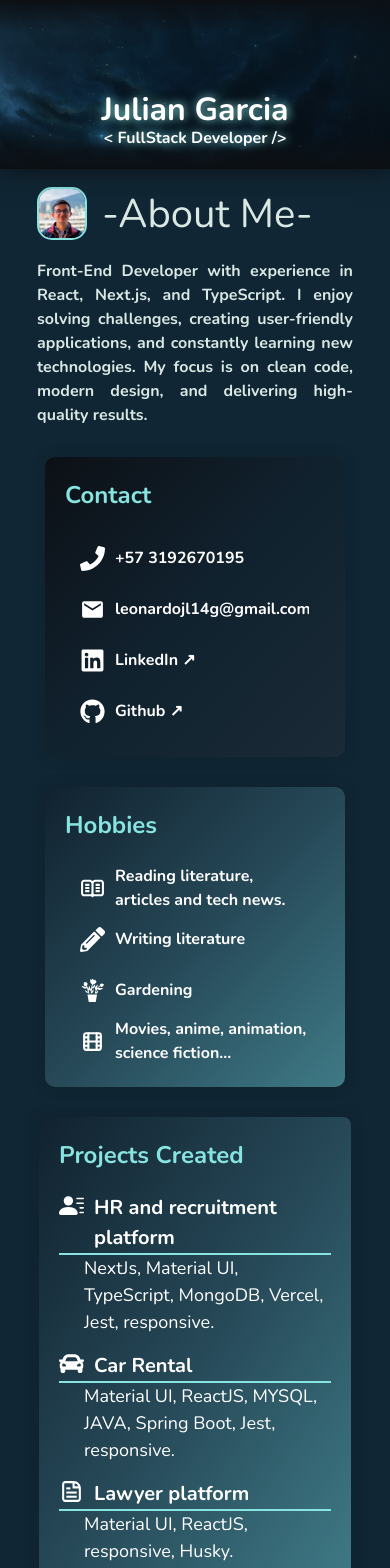
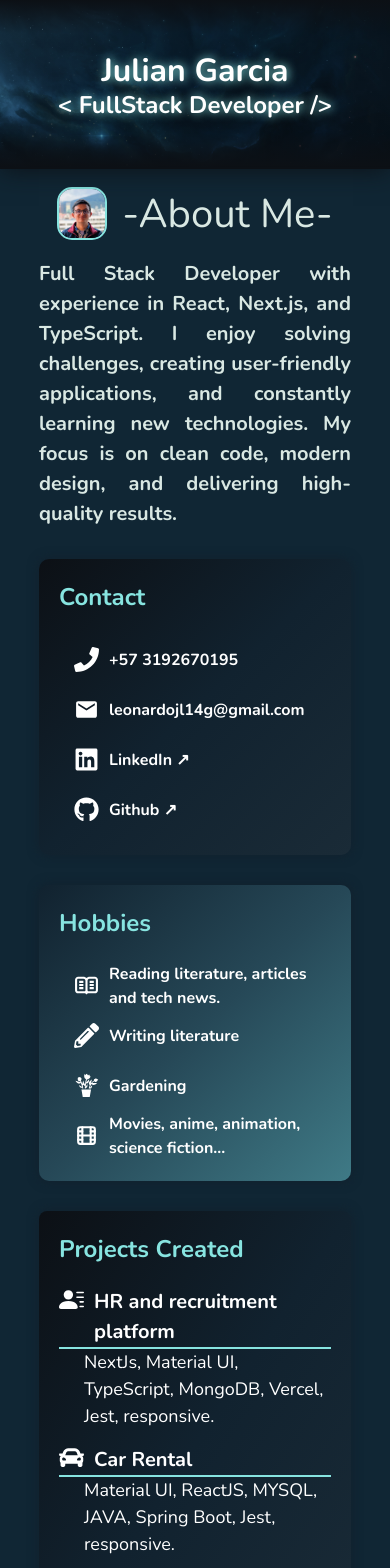
Before and after one commit to Julianleo14/julian.dev, a Next.js app in the folder portfolio/: page / in a window 390 px wide. Shown: the top 1568 px of the page. Built offline with nearby package versions, Linux system fonts and the light colour scheme.

Commit message:
Page Created

```diff
--- a/portfolio/src/app/components/card.module.css
+++ b/portfolio/src/app/components/card.module.css
@@ -1,32 +1,35 @@
 /*Projects Card*/
 .cardContainerWithDetails {
     display: flex;
-    width: auto;
-    max-width: 500px; /* Máximo ancho cuando crezca horizontalmente */
-    min-width: 300px; /* Mínimo ancho */
-    /*max-height: 500px; !* Límite máximo de altura *!*/
+    min-width: 350px;
+    max-width: 600px; /* Mínimo ancho */
+    max-height: 500px; /* Límite máximo de altura */
     overflow: hidden; /* Habilita el scroll si el contenido excede */
     box-shadow: 0px 0px 10px 2px #11222F;
     border-radius: 8px;
     padding: 20px;
     margin-top: 20px;
 }
-.cardContentWithDetails{
+
+.cardContentWithDetails {
     display: flex;
     flex-direction: column;
     gap: 20px;
 }
-.listWithDetails{
+
+.listWithDetails {
     display: flex;
     flex-direction: column;
     gap: 15px;
 }
-.listItemWithDetails{
+
+.listItemWithDetails {
     display: flex;
     flex-direction: column;
 
 }
-.listItemWithDetailsTitle{
+
+.listItemWithDetailsTitle {
     display: flex;
     gap: 10px;
     font-size: 20px;
@@ -35,7 +38,8 @@
     border-bottom: 2px double #87E4E0;
 
 }
-.details{
+
+.details {
     padding-left: 25px;
     font-size: 18px;
     color: white;
@@ -45,9 +49,7 @@
 
 /*Small Card*/
 .cardContainerSmall {
-    min-width: 300px;
-    max-width: 300px;
-    min-height: 300px;
+    width: 350px;
     border-radius: 10px;
     box-shadow: 0px 0px 10px 2px #11222F;
     color: white;
@@ -123,9 +125,8 @@
 /*Large Card*/
 .cardContainerLarge {
     display: flex;
-    width: auto;
-    max-width: 500px; /* Máximo ancho cuando crezca horizontalmente */
-    min-width: 300px; /* Mínimo ancho */
+    min-width: 350px;
+    max-width: 600px; /* Máximo ancho cuando crezca horizontalmente */
     max-height: 500px; /* Límite máximo de altura */
     overflow: hidden; /* Habilita el scroll si el contenido excede */
     box-shadow: 0px 0px 10px 2px #11222F;
@@ -166,12 +167,33 @@
 
 @media (max-width: 600px) {
     .cardContainerLarge {
-        max-width: 300px;
+        width: 100%;
         max-height: max-content;
+        max-width: 100%;
     }
 
-    .cardContentLarge {
+    .cardContainerSmall {
+        max-height: max-content;
         width: 100%;
+        max-width: 100%;
+
+    }
+
+    .cardContainerWithDetails {
+        max-height: max-content;
+
+        width: 100%;
+        min-width: auto;
+        max-width: 100%;
+
+    }
+
+    .cardContainerLarge {
+        max-height: max-content;
+
+        width: 100%;
+        max-width: 100%;
+        min-width: auto;
     }
 
     .listLarge {
--- a/portfolio/src/app/globals.css
+++ b/portfolio/src/app/globals.css
@@ -39,7 +39,7 @@ header {
 main {
     flex-grow: 1;
     display: flex;
-    justify-content: center;
+
 }
 
 footer {
--- a/portfolio/src/app/header.module.css
+++ b/portfolio/src/app/header.module.css
@@ -85,154 +85,13 @@
     text-shadow: #87E4E0 1px 0 10px;
 }
 
-.header_profilePic {
-    width: 35%;
-    max-width: 210px;
-
-}
-
 .header_title h1 {
-    font-size: 3rem;
+    font-size: 2rem;
     font-weight: bold;
     line-height: 1;
 }
 
 .header_title h2 {
-
     font-size: 1.5rem;
     font-weight: bold;
 }
-
-.hamburgerContainer {
-    position: absolute;
-    top: 0;
-    right: 0;
-    width: 45%;
-    height: 100vh;
-}
-
-.hamburgerMenu {
-    position: absolute;
-    top: 2%;
-    right: 2%;
-}
-
-.hamburgerMenuModal {
-    font-size: 1rem;
-    display: none;
-    background-color: #000000;
-    height: 100%;
-    color: white;
-    border-radius: 5px;
-}
-
-.hamburgerMenuModal ul {
-    height: 40%;
-    display: flex;
-    flex-direction: column;
-    justify-content: space-around;
-    align-items: flex-start;
-    padding: 30% 0% 0% 10%;
-}
-
-.hamburgerMenuModal li {
-    transition: transform 0.3s ease-in-out;
-    display: flex;
-    align-items: center;
-    width: 80%;
-    height: 50px;
-    padding-left: 10px;
-
-}
-
-.hamburgerMenuModal li:hover {
-    text-decoration-thickness: 3px;
-    transform: scale(1.2);
-    cursor: pointer;
-    background-color: #051323;
-    border-radius: 5px;
-
-}
-
-/*MenuIcon*/
-.menuIcon {
-    --s: 30px; /* control the size */
-    --c: white; /* the color */
-    width: var(--s);
-    height: calc(var(--s) * 0.80);
-    border: none;
-    padding: 0;
-    border-inline: calc(var(--s) / 2) solid #0000;
-    box-sizing: content-box;
-    --_g1: linear-gradient(var(--c) 20%, #0000 0 80%, var(--c) 0) no-repeat content-box border-box;
-    --_g2: radial-gradient(circle closest-side at 50% 12.5%, var(--c) 95%, #0000) repeat-y content-box border-box;
-    background: var(--_g2) left var(--_p, 0px) top,
-    var(--_g1) left calc(var(--s) / 10 + var(--_p, 0px)) top,
-    var(--_g2) right var(--_p, 0px) top,
-    var(--_g1) right calc(var(--s) / 10 + var(--_p, 0px)) top;
-    background-size: 20% 80%,
-    40% 100%;
-    position: relative;
-    clip-path: inset(0 25%);
-    cursor: pointer;
-    transition: background-position 0.6s,
-    clip-path 0.6s;
-    -webkit-appearance: none;
-    -moz-appearance: none;
-    appearance: none;
-    display: none;
-}
-
-.menuIcon:before, .menuIcon:after {
-    content: "";
-    position: absolute;
-    border-radius: var(--s);
-    inset: 40% 0;
-    background: var(--c);
-    transition: transform .3s calc(.3s - var(--_s, .3s));
-}
-
-.menuIcon:checked {
-    clip-path: inset(0);
-    --_p: calc(-1 * var(--s));
-    --_s: 0s;
-}
-
-.menuIcon:checked:before {
-    transform: rotate(45deg);
-}
-
-.menuIcon:checked:after {
-    transform: rotate(-45deg);
-}
-
-.menuIcon:focus-visible {
-    clip-path: none;
-    -webkit-mask: none;
-    border: none;
-    outline: 2px solid var(--c);
-    outline-offset: 5px;
-}
-
-@media (max-width: 700px) {
-    .menuIcon {
-        display: block;
-    }
-
-    .header_menu {
-        display: none;
-    }
-
-    .header_title {
-        margin-top: 10%;
-    }
-
-    .header_title h1 {
-        font-size: 2rem;
-    }
-
-    .header_title h2 {
-
-        font-size: 1rem;
-    }
-}
--- a/portfolio/src/app/header.tsx
+++ b/portfolio/src/app/header.tsx
@@ -7,7 +7,6 @@ export default function MyHeader() {
 
     return (
         <div className={headerStyles.header_container_home}>
-
             <div className={headerStyles.header_banner}>
                 <div className={headerStyles.header_title}>
                     <h1>Julian Garcia</h1>
--- a/portfolio/src/app/home.module.css
+++ b/portfolio/src/app/home.module.css
@@ -1,27 +1,27 @@
 .homeContainer{
     height: 100%;
+    width: 100%;
     display: flex;
     flex-direction: column;
     align-items: center;
-    justify-content: flex-start;
     gap: 10px;
 }
 /*About*/
 .homeAbout{
     color: #D9E8E3;
     border-radius: 10px;
-    width:90%;
+    width:80%;
     height: max-content;
     display: flex;
     flex-direction: column;
     align-items: center;
     gap: 15px;
     margin-top: 15px;
-
 }
 .homeAbout_title{
-    width: 90%;
+    width: 100%;
     display: flex;
+    justify-content: center;
     align-items: center;
     gap: 15px;
 }
@@ -33,8 +33,9 @@
     border-radius: 15px;
 }
 .homeAbout_text{
-    width: 90%;
+    width: 100%;
     font-weight: bold;
+    font-size: 20px;
     text-align: justify;
 }
 /*Cards*/
--- a/portfolio/src/app/page.tsx
+++ b/portfolio/src/app/page.tsx
@@ -20,7 +20,7 @@ export default function Home() {
                     <h2>-About Me-</h2>
                 </article>
                 <article className={styles.homeAbout_text}>
-                    Front-End Developer with experience in React, Next.js, and TypeScript. I enjoy solving
+                    Full Stack Developer with experience in React, Next.js, and TypeScript. I enjoy solving
                     challenges, creating user-friendly applications, and constantly learning new technologies. My focus
                     is on clean code, modern design, and delivering high-quality results.
 
@@ -29,8 +29,8 @@ export default function Home() {
             <section className={styles.homeCards}>
                 <CardInfo title={"Contact"} content={contactInfo} cardType={"small"} backgroundColor={"dark"}/>
                 <CardInfo title={"Hobbies"} content={hobbies} cardType={"small"} backgroundColor={"light"}/>
-                <CardInfo title={"Projects Created"} content={projects} cardType={"large"} backgroundColor={"light"}/>
-                <CardInfo title={"Techs"} content={techs} cardType={"large"} backgroundColor={"dark"}/>
+                <CardInfo title={"Projects Created"} content={projects} cardType={"large"} backgroundColor={"dark"}/>
+                <CardInfo title={"Techs"} content={techs} cardType={"large"} backgroundColor={"light"}/>
                 <CardInfo title={"Skills and Qualities"} content={skills} cardType={"large"} backgroundColor={"dark"}/>
             </section>
         </div>
--- a/portfolio/utils/info.tsx
+++ b/portfolio/utils/info.tsx
@@ -186,10 +186,10 @@ export const skills = {
             icon: <RiTeamFill size={25}/>,
             info: "Teamwork"
         },
-    communication:
+    Curiosity:
         {
-            icon: <TbMessageCircleCheck size={25}/>,
-            info: "Communication"
+            icon: <GiMagnifyingGlass size={25}/>,
+            info: "Curiosity"
         },
     proactive:
         {
@@ -221,10 +221,10 @@ export const skills = {
             icon: <IoIosSchool size={25}/>,
             info: "Continuous learning"
         },
-    curiosity:
+    communication:
         {
-            icon: <GiMagnifyingGlass size={25}/>,
-            info: "Curiosity"
+            icon: <TbMessageCircleCheck size={25}/>,
+            info: "Communication"
         },
 
 }
```
